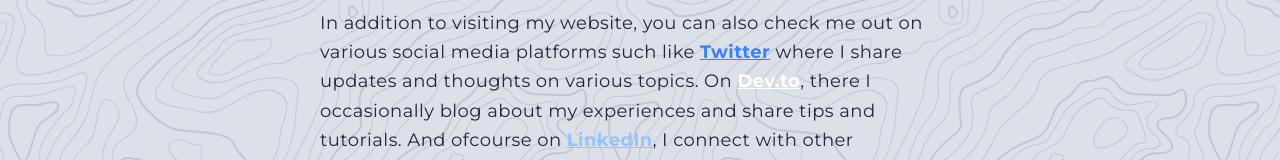
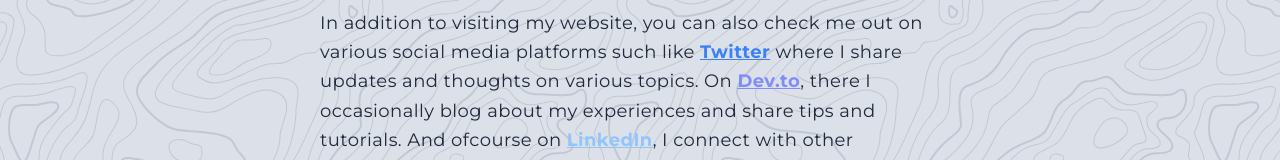
Before and after one commit to rico-vz/personal-website, an Astro site: page /about in a window 1280 px wide. Shown: the part 948-1108 px from the top of the page. Built offline with nearby package versions, Linux system fonts and the light colour scheme; Astro itself is replaced by a stand-in of ours; a web font is replaced by a local one.

Commit message:
color fix

```diff
--- a/src/components/About.astro
+++ b/src/components/About.astro
@@ -40,7 +40,7 @@
     >
     where I share updates and thoughts on various topics. On <a
       href="https://dev.to/ricovz"
-      class="font-bold text-white underline"
+      class="font-bold text-indigo-400 underline"
       target="_blank">Dev.to</a
     >, there I occasionally blog about my experiences and share tips and
     tutorials. And ofcourse on <a
```
